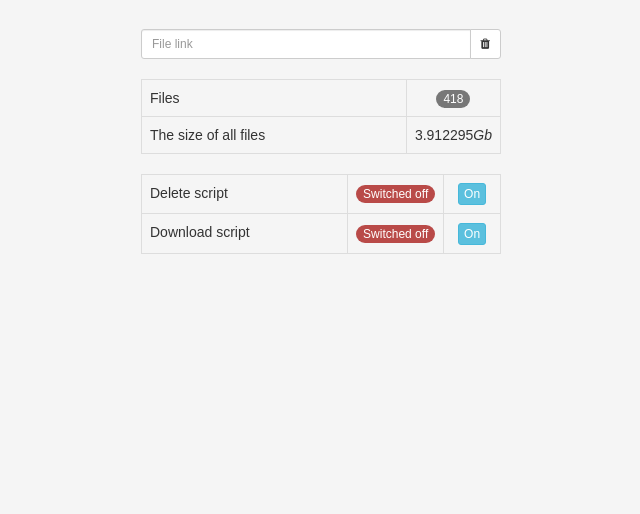
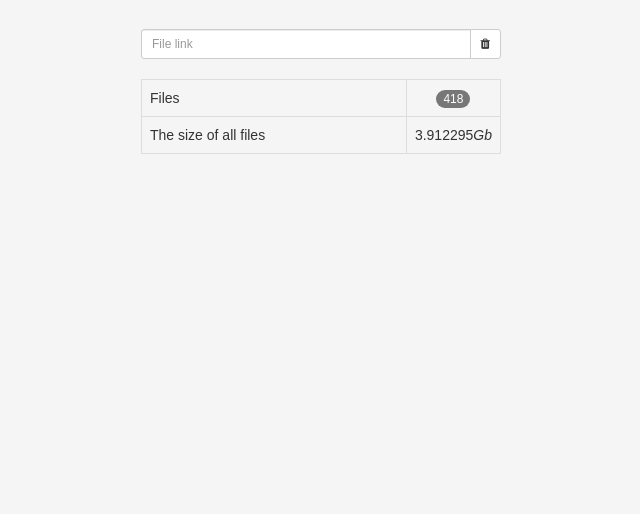
Before and after one commit to rafchillons/deadmedia, a Django app: a page that uses deadsource/templates/admin.html in a window 1280 px wide. Shown: the part 177-691 px from the top of the page, without its empty margins (319-959 px from the left). Run offline with Django 3.2, Linux system fonts and the light colour scheme; a user stored in the database is signed in; data comes from the database, SQL or seed files in the repository; both versions use the stored data as it was after the commit; some libraries are stand-ins or nearby versions; some web fonts are replaced.

Commit message:
krestiki added

```diff
--- a/deadsource/templates/admin.html
+++ b/deadsource/templates/admin.html
@@ -53,66 +53,6 @@
                     </table>
                 </div>
             </div>
-            <div class="row">
-                <div class="col-md-4 col-md-offset-4">
-                    <table class="table table-sm table-bordered">
-                        <tbody>
-                            <tr>
-                                <td class="col-md-8">Delete script</td>
-                                <td class="col-md-2 text-center">
-                                    {% if bot_remover.is_working %}
-                                    <span class="badge badge-pill badge-fine">Running</span>
-                                    {% else %}
-                                        {% if bot_remover.last_thread.is_alive %}
-                                            <span class="badge badge-pill badge-warning">Stopping</span>
-                                        {% else %}
-                                            <span class="badge badge-pill badge-error">Switched off</span>
-                                        {% endif %}
-                                    {% endif %}
-                                </td>
-                                <td class="col-md-2 text-center">
-                                    {% if bot_remover.is_working %}
-                                    <a href="{% url 'page-admin-remove-stop-bot' %}"><button type="button" class="btn btn-danger btn-xs" id="script-delete-off">Off</button></a>
-                                    {% else %}
-                                        {% if bot_remover.last_thread.is_alive %}
-                                            <a href="{% url 'page-admin-new' %}"><button type="button" class="btn btn-xs" id="script-delete-stopping">...</button></a>
-                                        {% else %}
-                                            <a href="{% url 'page-admin-remove-start-bot' %}"><button type="button" class="btn btn-info btn-xs" id="script=delete-on">On</button></a>
-                                        {% endif %}
-                                    {% endif %}
-                                </td>
-
-                            </tr>
-                            <tr>
-                                <td>Download script</td>
-
-                                <td class="text-center">
-                                    {% if bot_downloader.is_working %}
-                                    <span class="badge badge-pill badge-fine">Running</span>
-                                    {% else %}
-                                        {% if bot_downloader.last_thread.is_alive %}
-                                            <span class="badge badge-pill badge-warning">Stopping</span>
-                                        {% else %}
-                                            <span class="badge badge-pill badge-error">Switched off</span>
-                                        {% endif %}
-                                    {% endif %}
-                                </td>
-                                <td class="text-center">
-                                    {% if bot_downloader.is_working %}
-                                    <a href="{% url 'page-admin-download-stop-bot' %}"><button type="button" class="btn btn-danger btn-xs" id="script-download-off">Off</button></a>
-                                    {% else %}
-                                        {% if bot_downloader.last_thread.is_alive %}
-                                            <a href="#"><button type="button" class="btn btn-xs" id="script-download-stopping">...</button></a>
-                                        {% else %}
-                                            <a href="{% url 'page-admin-download-start-bot' %}"><button type="button" class="btn btn-info btn-xs" id="script=download-on">On</button></a>
-                                        {% endif %}
-                                    {% endif %}
-                                </td>
-                            </tr>
-                        </tbody>
-                    </table>
-                </div>
-            </div>
         </div>
     </div>
     <a href="#" class="admin-sign-out">Sign out <i class="fa fa-sign-out" aria-hidden="true"></i></a>
--- a/deadsource/templates/webm_page.html
+++ b/deadsource/templates/webm_page.html
@@ -53,6 +53,7 @@
             {% for video in videos_row %}
             <div class="col-md-6 col-lg-3 image" id="test">
                 <figure>
+                    <button type="button" class="btn btn-default btn-xs admin-btn-video-delete-home"><i class="fa fa-times" aria-hidden="true"></i></button>
                     <div id="{{video.id}}" class="image-link" onclick="expand(1488, '/storage/{{video.storage_name}}', {{video.video_width}}, {{video.video_height}}, 0)">
                         <img src='/storage/{{video.preview_storage_name}}' alt="Loading..." class="file-preview">
                     </div>
```
Also changed, not shown: db.sqlite3, deadsource/static/css/style.css.
